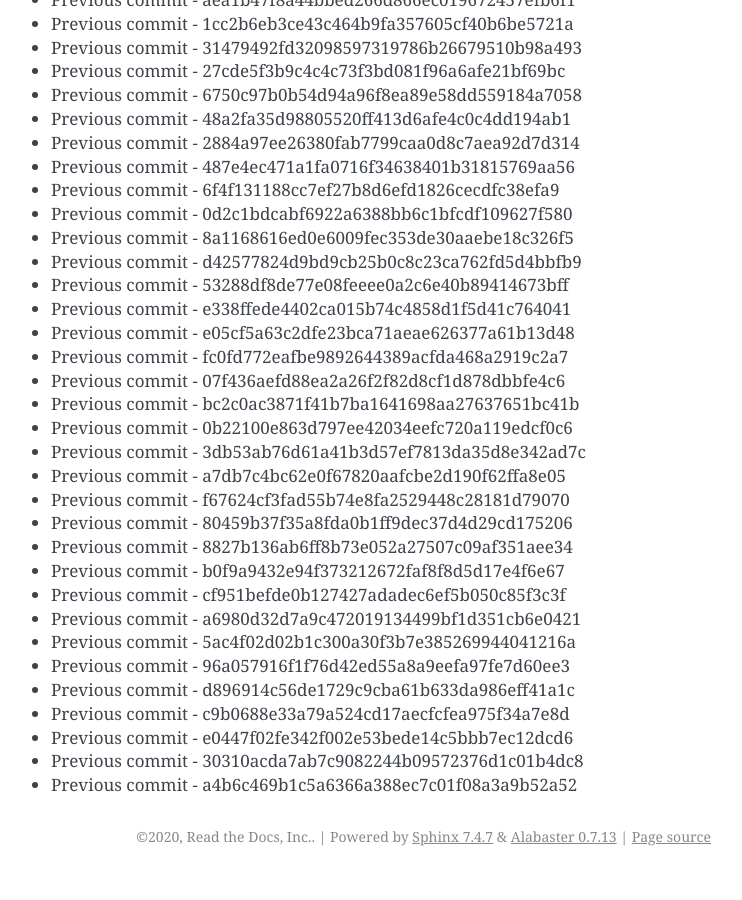
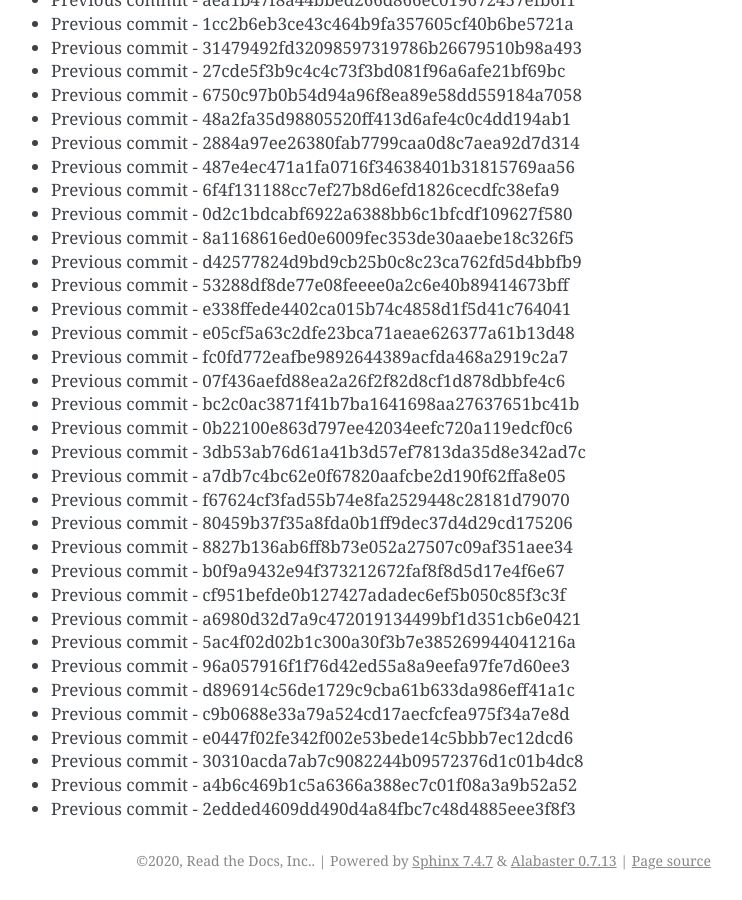
Before and after one commit to readthedocs/rtd-git-stresstest, a Sphinx documentation site: the page built from docs/updates.rst, in a window 1280 px wide and 900 px high, scrolled down 60124 px. Shown: the whole window, without its empty margins (399-1141 px from the left). Built offline with Sphinx 7.4.7, drawn with Linux system fonts in a browser that asks for light colours; before the commit the page ends 61000 px from its top, so only the background shows below that.

Commit message:
Generating commit from previous: 2edded4609dd490d4a84fbc7c48d4885eee3f8f3

```diff
--- a/docs/updates.rst
+++ b/docs/updates.rst
@@ -2558,3 +2558,4 @@ It can be tested for any performance characteristics.
 * Previous commit - e0447f02fe342f002e53bede14c5bbb7ec12dcd6
 * Previous commit - 30310acda7ab7c9082244b09572376d1c01b4dc8
 * Previous commit - a4b6c469b1c5a6366a388ec7c01f08a3a9b52a52
+* Previous commit - 2edded4609dd490d4a84fbc7c48d4885eee3f8f3
```
